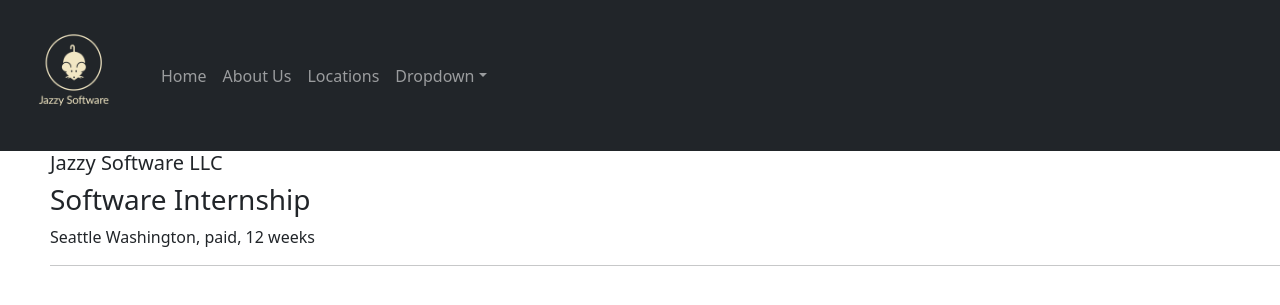
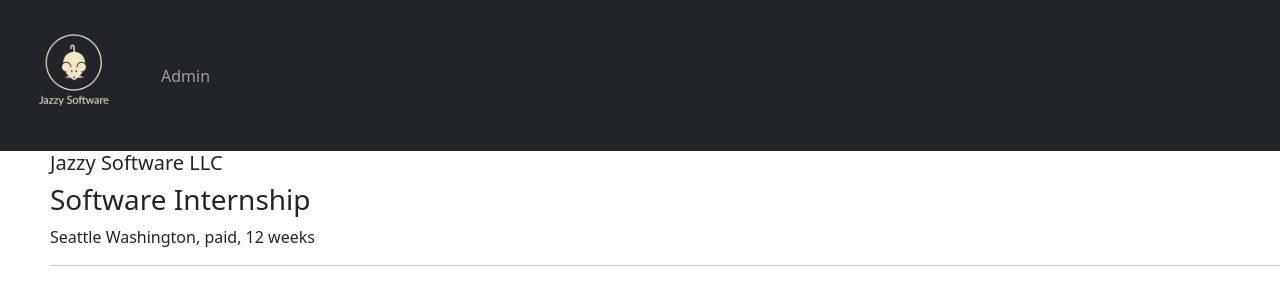
Before and after one commit to Jazmin915/application, a PHP site: page /views/header.html in a window 1280 px wide. Shown: the top 305 px of the page. Run offline with PHP 8.4, Linux system fonts and the light colour scheme.

Commit message:
created the admin page and added a route path and added admin to the header

```diff
--- a/views/header.html
+++ b/views/header.html
@@ -26,21 +26,7 @@
       <div class="collapse navbar-collapse" id="collapsibleNavbar">
         <ul class="navbar-nav">
           <li class="nav-item">
-            <a class="nav-link" href="#">Home</a>
-          </li>
-          <li class="nav-item">
-            <a class="nav-link" href="#">About Us</a>
-          </li>
-          <li class="nav-item">
-            <a class="nav-link" href="#">Locations</a>
-          </li>
-          <li class="nav-item dropdown">
-            <a class="nav-link dropdown-toggle" href="#" role="button" data-bs-toggle="dropdown">Dropdown</a>
-            <ul class="dropdown-menu">
-              <li><a class="dropdown-item" href="#">Link</a></li>
-              <li><a class="dropdown-item" href="#">Another link</a></li>
-              <li><a class="dropdown-item" href="#">A third link</a></li>
-            </ul>
+            <a class="nav-link" href="admin">Admin</a>
           </li>
         </ul>
       </div>
```
Also changed, not shown: controller/controller.php (+7 -0 lines), index.php (+8 -1 lines), model/data-layer.php (+5 -2 lines), views/admin.html (added, +50 -0 lines).
